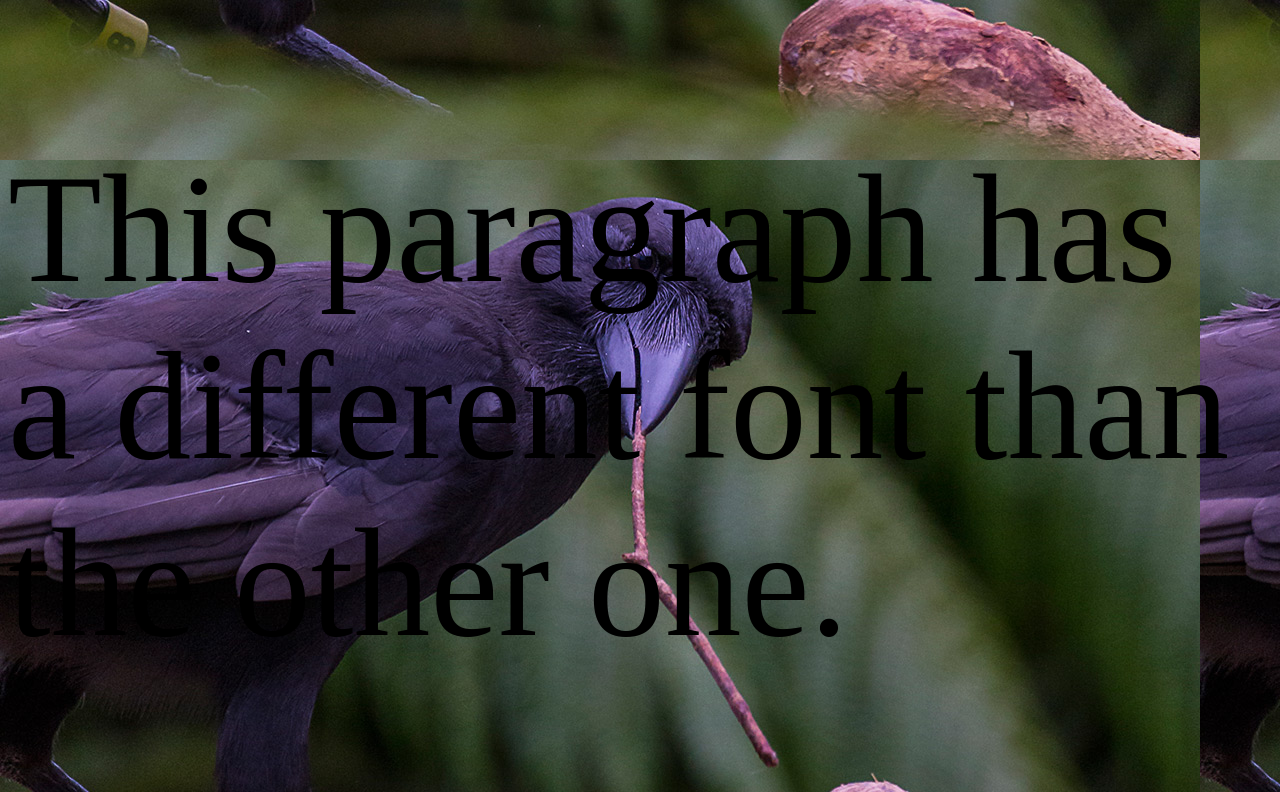
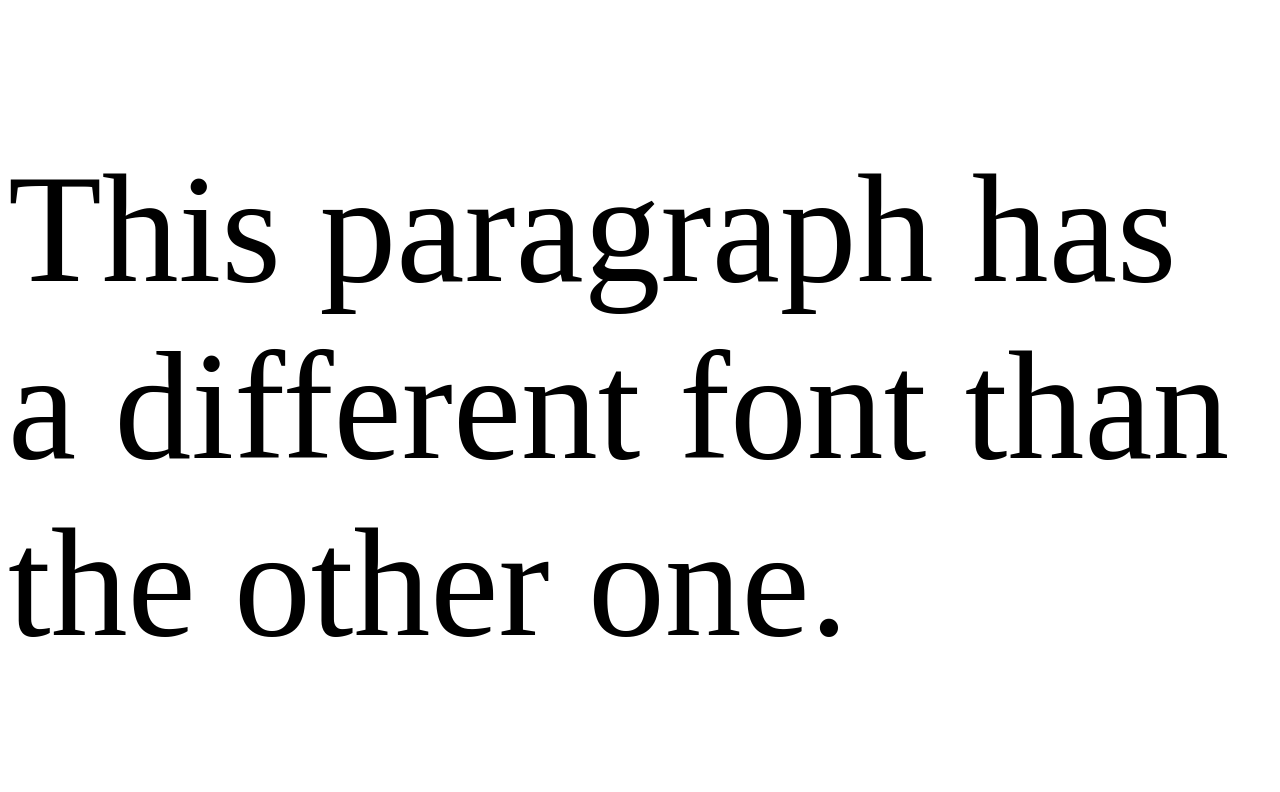
Before and after one commit to wesngu28-1928821/wesngu28-1928821.github.io, a plain HTML site: page someCss.html in a window 1280 px wide. Shown: the part 640-1432 px from the top of the page. Drawn offline with Linux system fonts and the light colour scheme.

Commit message:
Update someCss.html

```diff
--- a/someCss.html
+++ b/someCss.html
@@ -3,11 +3,6 @@
 	<head>
 		<title>HTML CSS</title>
 	</head>
-	<style>
-	body {
-		background-image: url("Crow.jpg");
-	}
-	</style>
 	<body>
 		<h1>Assignment</h1>
 		<p style="font-size:10vw">This paragraph has a different font than the other one.</p>
```
